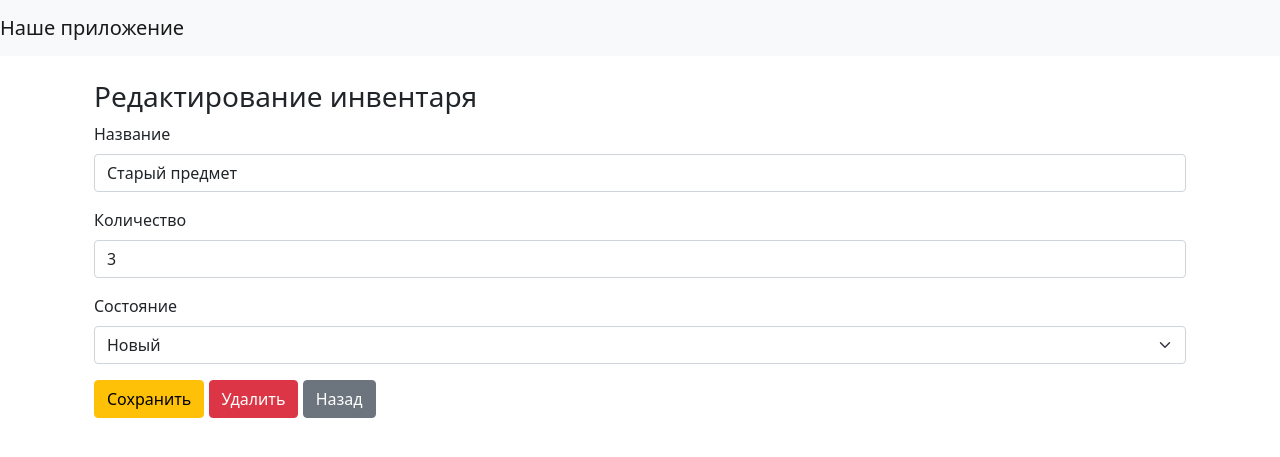
After one commit to MikhailNagibin/secret_project, a Flask app: page /inventory_see/1 in a window 1280 px wide. The commit adds this page. Shown: the top 457 px of the page. Run offline with Flask 3, Linux system fonts and the light colour scheme; some libraries are stand-ins or nearby versions.

Commit message:
redacting add

```diff
--- a/forms.py
+++ b/forms.py
@@ -32,3 +32,9 @@ class InventoryaddForm(FlaskForm):
     quantity = IntegerField("Количество", validators=[DataRequired(), NumberRange(min=1, message="Количество должно быть неотрицательным")])
     status = SelectField("Состояние", choices=[("new", "Новый"), ("used", "Используемый"), ("broken", "Сломанный")])
     submit = SubmitField("Добавить")
+
+
+class EditInventoryForm(FlaskForm):
+    name = StringField('Название', validators=[DataRequired()])
+    quantity = IntegerField('Количество', validators=[DataRequired()])
+    status = SelectField('Состояние', choices=[('new', 'Новый'), ('used', 'Используемый'), ('broken', 'Сломанный')])
--- a/main.py
+++ b/main.py
@@ -95,6 +95,23 @@ def inventory_add():
     return render_template('inventory_templates/inventory_add.html', user_role=user_role, form=form, active_page='inventory_add')
 
 
+@app.route('/inventory_see/<int:item_id>', methods=['GET', 'POST'])
+def inventory_edit(item_id):
+    inventory_item = ("Старый предмет", 3, "new")
+    form = EditInventoryForm()
+
+    if request.method == 'POST' and form.validate_on_submit():
+        info = [item_id, form.name.data, form.quantity.data, form.status.data]
+        return f"{info}"
+
+
+    if request.method == 'GET':
+        form.name.data = inventory_item[0]
+        form.quantity.data = inventory_item[1]
+        form.status.data = inventory_item[2]
+
+    return render_template('inventory_templates/inventory_edit.html', form=form)
+
 
 if __name__ == "__main__":
     conn = get_db_connection()
--- /dev/null
+++ b/templates/inventory_templates/inventory_edit.html
@@ -0,0 +1,43 @@
+{% extends "auth_templates/base.html" %}
+
+{% block content %}
+<div class="container mt-4">
+    <h3>Редактирование инвентаря</h3>
+    <form method="POST">
+        {{ form.hidden_tag() }}
+        <div class="mb-3">
+            {{ form.name.label(class="form-label") }}
+            {{ form.name(class="form-control") }}
+            {% if form.name.errors %}
+                <div class="text-danger">
+                    {% for error in form.name.errors %}
+                        <span>{{ error }}</span>
+                    {% endfor %}
+                </div>
+            {% endif %}
+        </div>
+        <div class="mb-3">
+            {{ form.quantity.label(class="form-label") }}
+            {{ form.quantity(class="form-control") }}
+            {% if form.quantity.errors %}
+                <div class="text-danger">
+                    {% for error in form.quantity.errors %}
+                        <span>{{ error }}</span>
+                    {% endfor %}
+                </div>
+            {% endif %}
+        </div>
+        <div class="mb-3">
+            {{ form.status.label(class="form-label") }}
+            {{ form.status(class="form-select") }}
+        </div>
+        <button type="submit" class="btn btn-warning">Сохранить</button>
+        <button type="button" class="btn btn-danger" data-bs-toggle="modal" data-bs-target="#deleteModal">Удалить</button>
+        <a href="{{ url_for('inventory_see') }}" class="btn btn-secondary">Назад</a>
+    </form>
+
+</div>
+<script src="https://code.jquery.com/jquery-3.6.0.min.js"></script>
+<script src="https://stackpath.bootstrapcdn.com/bootstrap/5.3.0/js/bootstrap.bundle.min.js"></script>
+
+{% endblock %}
--- a/templates/inventory_templates/inventory_see.html
+++ b/templates/inventory_templates/inventory_see.html
@@ -19,7 +19,9 @@
             <td>{{ item.status }}</td>
             <td>
                 {% if user_role == 'admin' %}
-                    <button class="btn btn-warning btn-sm">Редактировать</button>
+                    <form action="/inventory_see/{{ loop.index }}" method="GET">
+                        <button type="submit" class="btn btn-warning btn-sm">Редактировать</button>
+                    </form>
                 {% endif %}
             </td>
         </tr>
```
